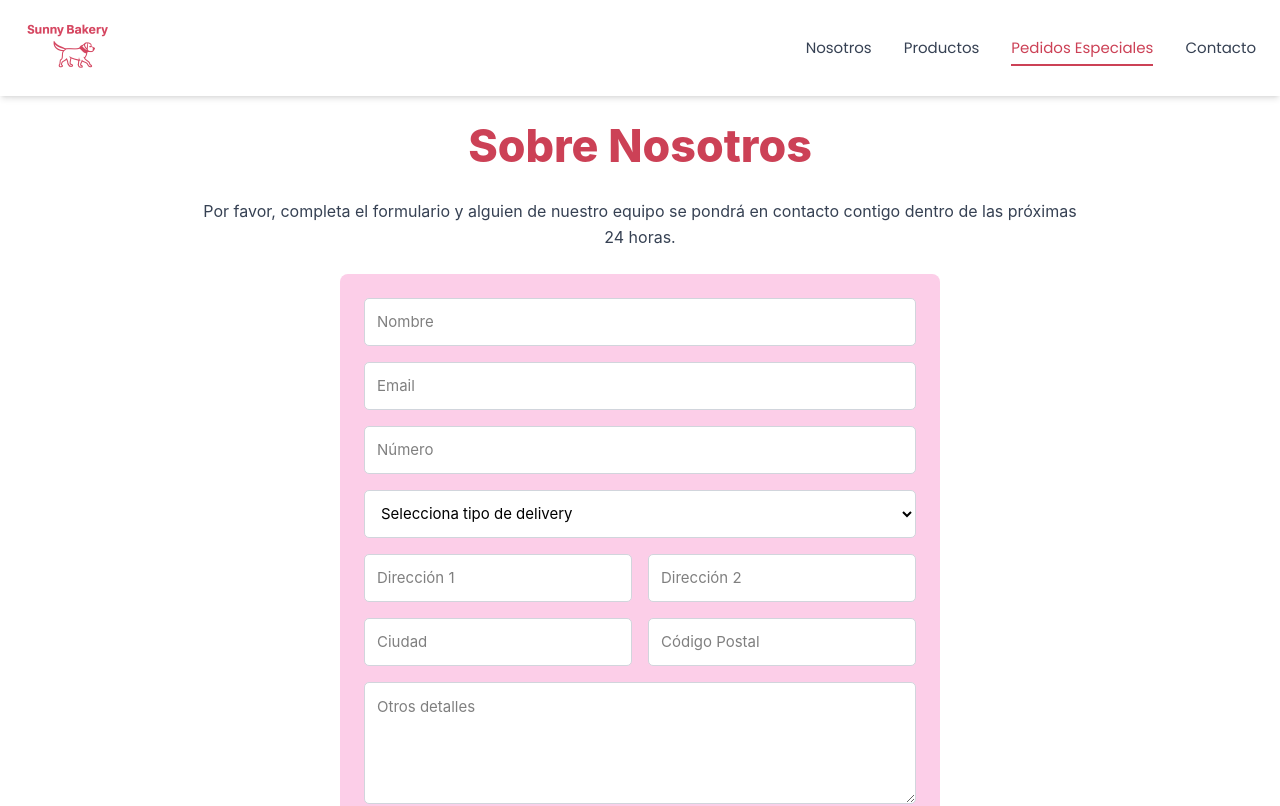
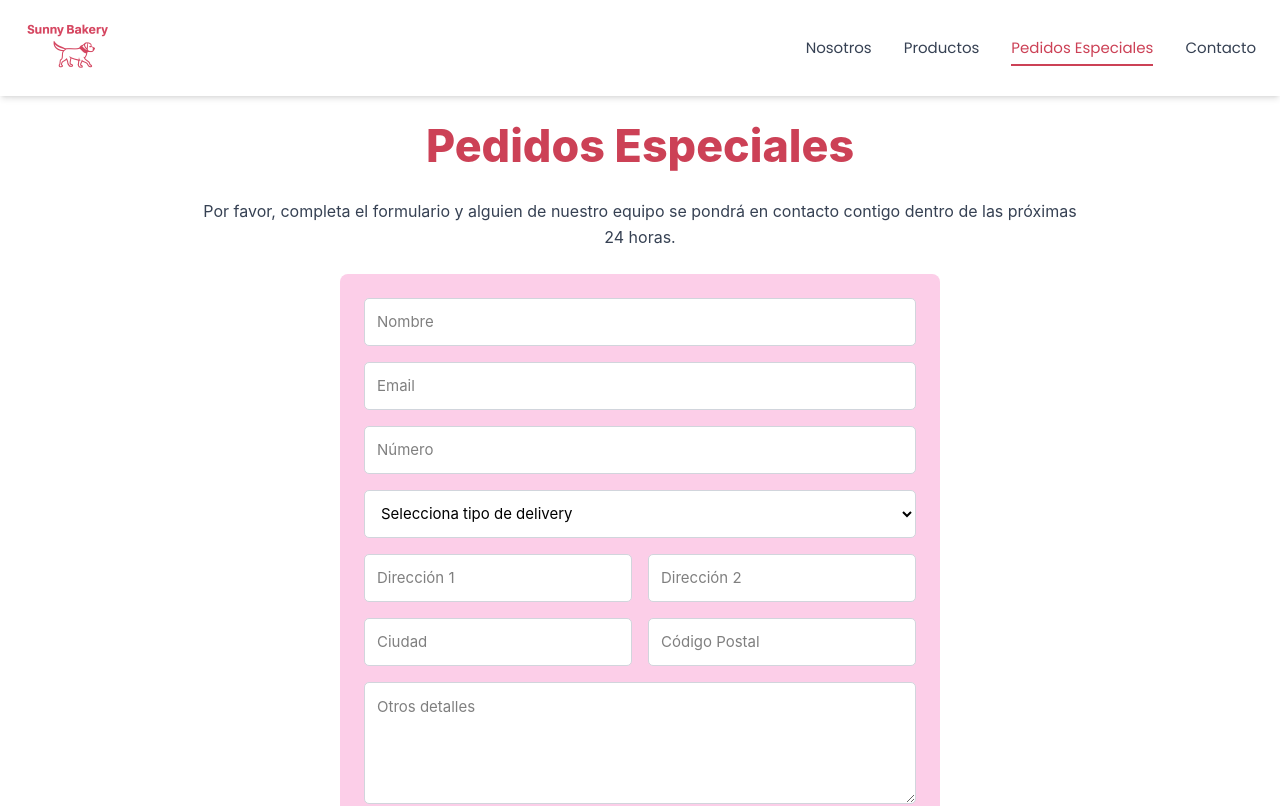
Before and after one commit to PaolaArtola/Bakery, a Vue app: page /special-orders in a window 1280 px wide. Shown: the top 806 px of the page. Built offline with nearby package versions, Linux system fonts and the light colour scheme.

Commit message:
change special

```diff
--- a/src/views/SpecialOrder.vue
+++ b/src/views/SpecialOrder.vue
@@ -1,6 +1,6 @@
 <template>
   <div class="about flex flex-col gap-6 justify-between items-center">
-    <h1 class="text-2xl font-semibold">Sobre Nosotros</h1>
+    <h1 class="text-2xl font-semibold">Pedidos Especiales</h1>
     <p class="w-[70%] text-center text-base text-gray-700 leading-relaxed">
       Por favor, completa el formulario y alguien de nuestro equipo se pondrá en contacto contigo
       dentro de las próximas 24 horas.
```
